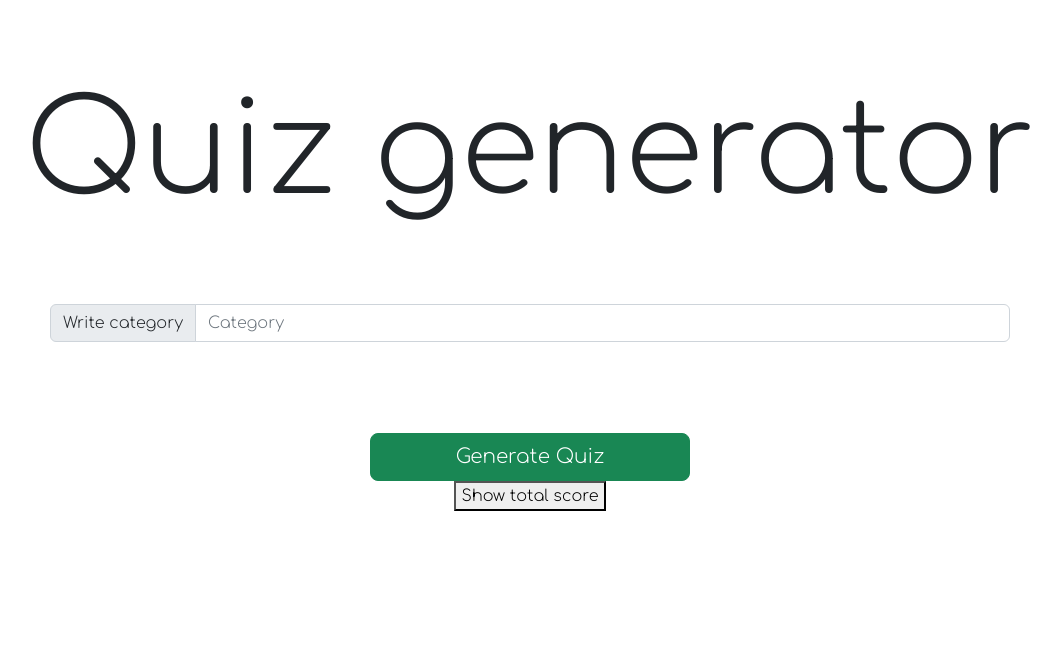
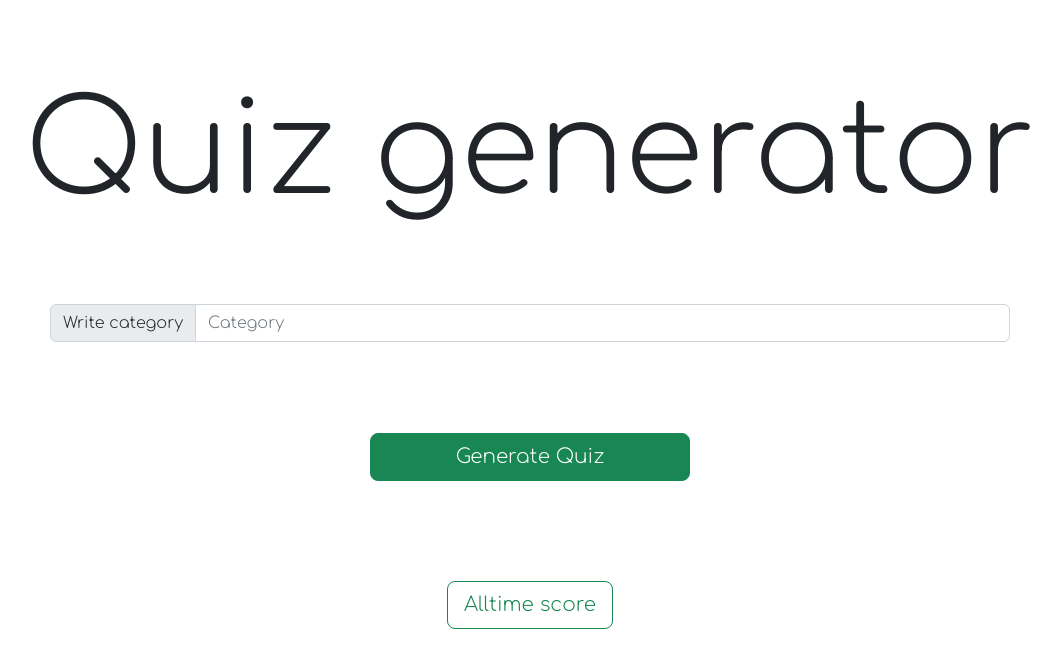
Before and after one commit to whereube/quizgpt, a React (Create React App) app: page / in a window 1280 px wide. Shown: the top 668 px of the page, without its empty margins (110-1171 px from the left). Built offline with nearby package versions, Linux system fonts and the light colour scheme; no server answers.

Commit message:
Total score
Fixat styling på total score knappen.

```diff
--- a/src/CSS/TotalScore.css
+++ b/src/CSS/TotalScore.css
@@ -5,3 +5,8 @@
 .offcanvas p{
     font-size: 20px;
 }
+
+.showScore{
+    margin-top:100px;
+    margin-bottom:30px;
+}
--- a/src/CreateQuiz.js
+++ b/src/CreateQuiz.js
@@ -2,7 +2,7 @@ import { useRef } from "react";
 import Form from 'react-bootstrap/Form';
 import Button from 'react-bootstrap/Button';
 import InputGroup from 'react-bootstrap/InputGroup';
-import './CreateQuiz.css';
+import './CSS/CreateQuiz.css';
 //import InputFreeText from './InputFreeText'
 
 export default function CreateQuiz(props){
--- a/src/TotalScore.js
+++ b/src/TotalScore.js
@@ -1,6 +1,7 @@
 import './CSS/TotalScore.css';
 import { useState } from 'react';
 import Offcanvas from 'react-bootstrap/Offcanvas';
+import Button from 'react-bootstrap/Button';
 
 
 export default function ScoreBoard(props){
@@ -19,8 +20,10 @@ export default function ScoreBoard(props){
     }
 
     return(
-        <div>
-            <button onClick={handleShow}>Show total score </button>
+        <div className="showScore">
+            <Button className="bottom-right w-10" onClick={handleShow} variant="outline-success" size="lg">
+                    Alltime score
+            </Button>
 
             <Offcanvas show={show} onHide={handleClose} placement="top">
                 <Offcanvas.Header closeButton>
```
Also changed, not shown: src/CSS/CreateQuiz.css (renamed from src/CreateQuiz.css).
